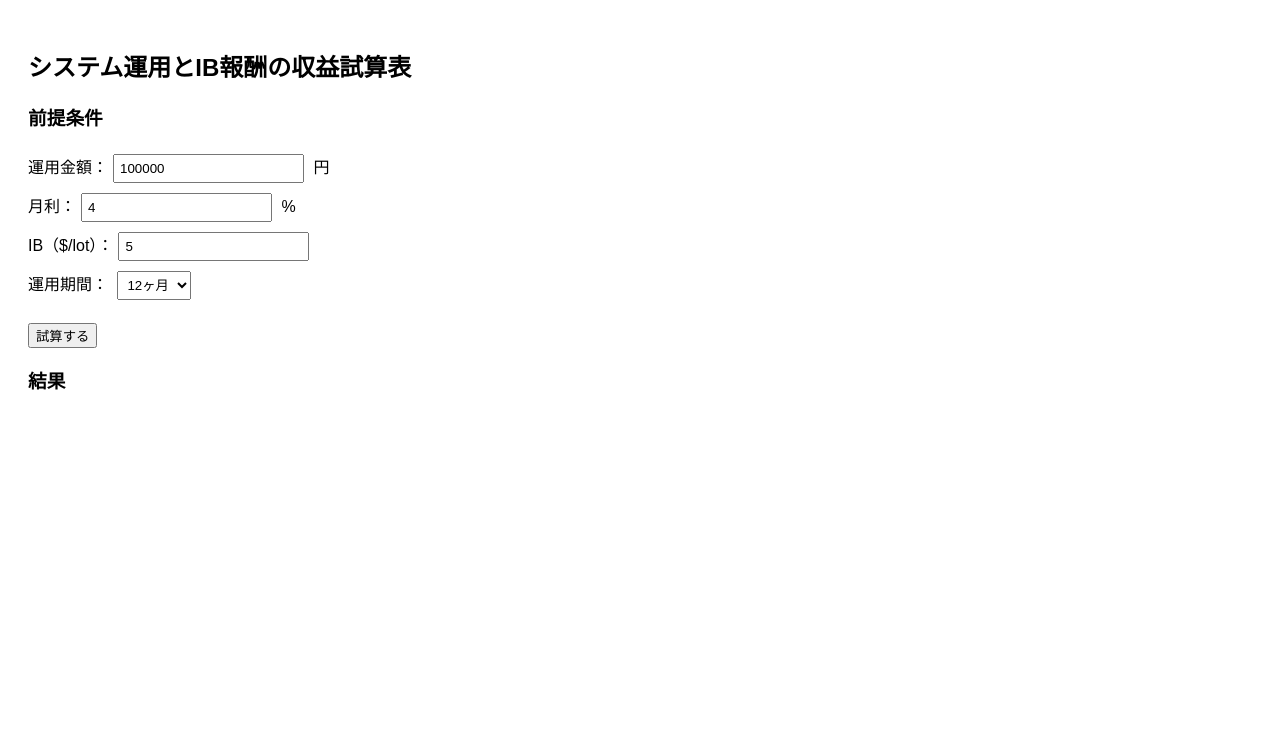
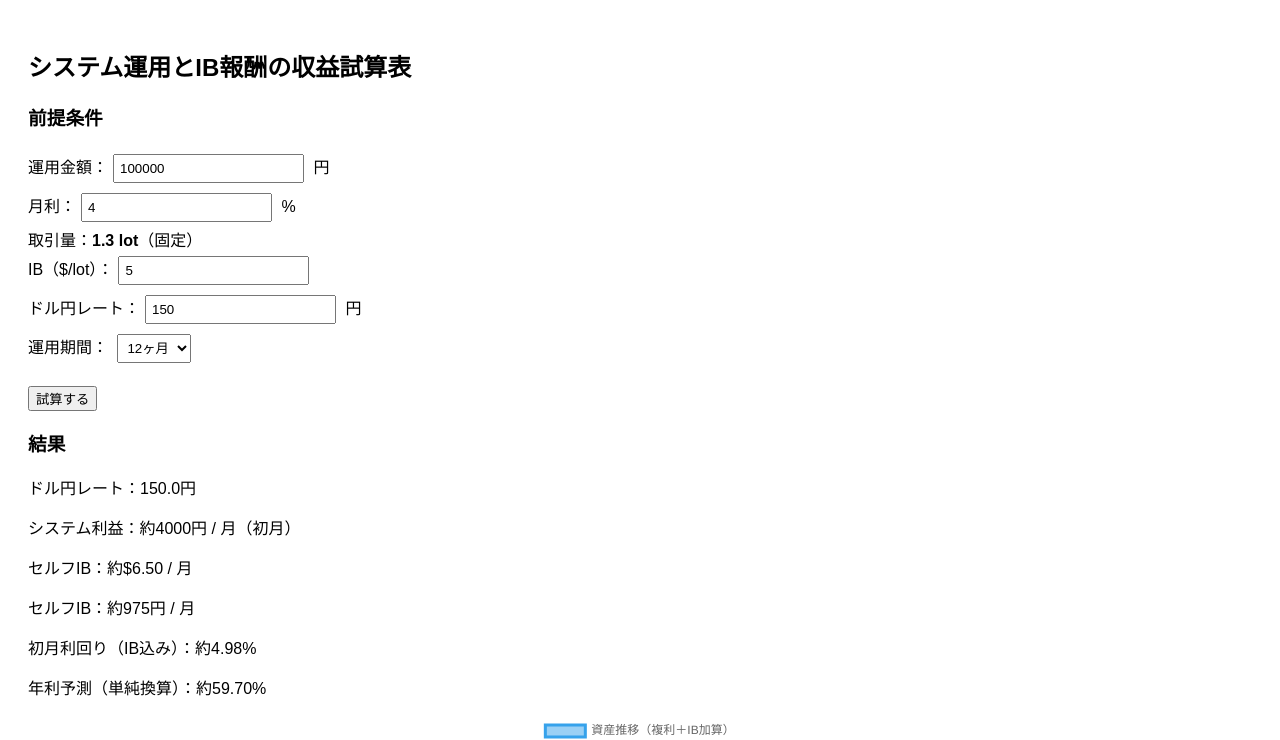
Before and after one commit to asainature25-dev/system-IB, a plain HTML site: page index.html in a window 1280 px wide. Shown: the top 740 px of the page. Drawn offline with nearby package versions, Linux system fonts and the light colour scheme.

Commit message:
upload: 試算ツール

```diff
--- a/index.html
+++ b/index.html
@@ -3,7 +3,7 @@
 <head>
   <meta charset="UTF-8">
   <title>システム運用とIB報酬の収益試算表</title>
-<script src="https://cdn.jsdelivr.net/npm/chart.js"></script>
+  <script src="https://cdn.jsdelivr.net/npm/chart.js@4.4.1/dist/chart.umd.min.js"></script>
   <style>
     body { font-family: sans-serif; padding: 20px; }
     input, select { margin: 5px; padding: 5px; }
@@ -15,8 +15,10 @@ input, select { margin: 5px; padding: 5px; }
 
   <h3>前提条件</h3>
   運用金額：<input type="number" id="capital" value="100000"> 円<br>
-月利：<input type="number" id="monthlyRate" value="4"> %<br>
-IB（$/lot）：<input type="number" id="ibPerLot" value="5"><br>
+  月利：<input type="number" id="monthlyRate" value="4" step="0.01"> %<br>
+  取引量：<b>1.3 lot</b>（固定）<br>
+  IB（$/lot）：<input type="number" id="ibPerLot" value="5" step="0.01"><br>
+  ドル円レート：<input type="number" id="usdJpy" value="150" step="0.1"> 円<br>
   運用期間：
   <select id="period">
     <option value="6">6ヶ月</option>
@@ -25,9 +27,11 @@ IB（$/lot）：<input type="number" id="ibPerLot" value="5"><br>
     <option value="24">24ヶ月</option>
   </select>
   <br><br>
+
   <button onclick="calculate()">試算する</button>
 
   <h3>結果</h3>
+  <p id="rateDisplay"></p>
   <p id="systemMonthly"></p>
   <p id="ibMonthlyUSD"></p>
   <p id="ibMonthlyJPY"></p>
@@ -41,32 +45,37 @@ function calculate() {
       const capital = parseFloat(document.getElementById('capital').value);
       const rate = parseFloat(document.getElementById('monthlyRate').value) / 100;
       const ibPerLot = parseFloat(document.getElementById('ibPerLot').value);
-  const months = parseInt(document.getElementById('period').value);
-  const lot = 1.3;
-  const usdJpy = 150;
+      const months = parseInt(document.getElementById('period').value, 10);
+      const lot = 1.3; // 固定
+      const usdJpy = parseFloat(document.getElementById('usdJpy').value);
 
+      // 月次（初月ベース）
       const systemMonthly = capital * rate;
       const ibUSD = lot * ibPerLot;
       const ibJPY = ibUSD * usdJpy;
 
-  document.getElementById('systemMonthly').innerText = `システム利益：約${systemMonthly.toFixed(0)}円 / 月`;
+      document.getElementById('rateDisplay').innerText = `ドル円レート：${usdJpy.toFixed(1)}円`;
+      document.getElementById('systemMonthly').innerText = `システム利益：約${systemMonthly.toFixed(0)}円 / 月（初月）`;
       document.getElementById('ibMonthlyUSD').innerText = `セルフIB：約$${ibUSD.toFixed(2)} / 月`;
       document.getElementById('ibMonthlyJPY').innerText = `セルフIB：約${ibJPY.toFixed(0)}円 / 月`;
 
+      // 初月利回り（IB込み）
       const initialYield = ((systemMonthly + ibJPY) / capital) * 100;
-  document.getElementById('initialYield').innerText = `初月利回り：約${initialYield.toFixed(2)}%`;
+      document.getElementById('initialYield').innerText = `初月利回り（IB込み）：約${initialYield.toFixed(2)}%`;
 
+      // 年利予測（単純換算：初月利回り×12）
       const annualYield = initialYield * 12;
-  document.getElementById('annualYield').innerText = `年利予測：約${annualYield.toFixed(2)}%`;
+      document.getElementById('annualYield').innerText = `年利予測（単純換算）：約${annualYield.toFixed(2)}%`;
 
+      // 資産推移（複利：システム利益のみを複利で反映、IBは毎月一定で加算）
       let balances = [];
       let labels = [];
       let current = capital;
 
       for (let i = 1; i <= months; i++) {
-    const profit = current * rate;
-    current += profit;
-    balances.push(current);
+        const profit = current * rate;  // システム利益（複利）
+        current += profit + ibJPY;      // IBは毎月一定で加算（円換算）
+        balances.push(current.toFixed(0));
         labels.push(i + 'ヶ月');
       }
 
@@ -78,12 +87,18 @@ function calculate() {
         data: {
           labels: labels,
           datasets: [{
-        label: '資産推移',
+            label: '資産推移（複利＋IB加算）',
             data: balances
           }]
+        },
+        options: {
+          responsive: true
         }
       });
     }
+
+    // 初期表示で自動試算
+    window.onload = calculate;
   </script>
 
 </body>
```
Lines whose indentation alone changed are shown as unchanged.
